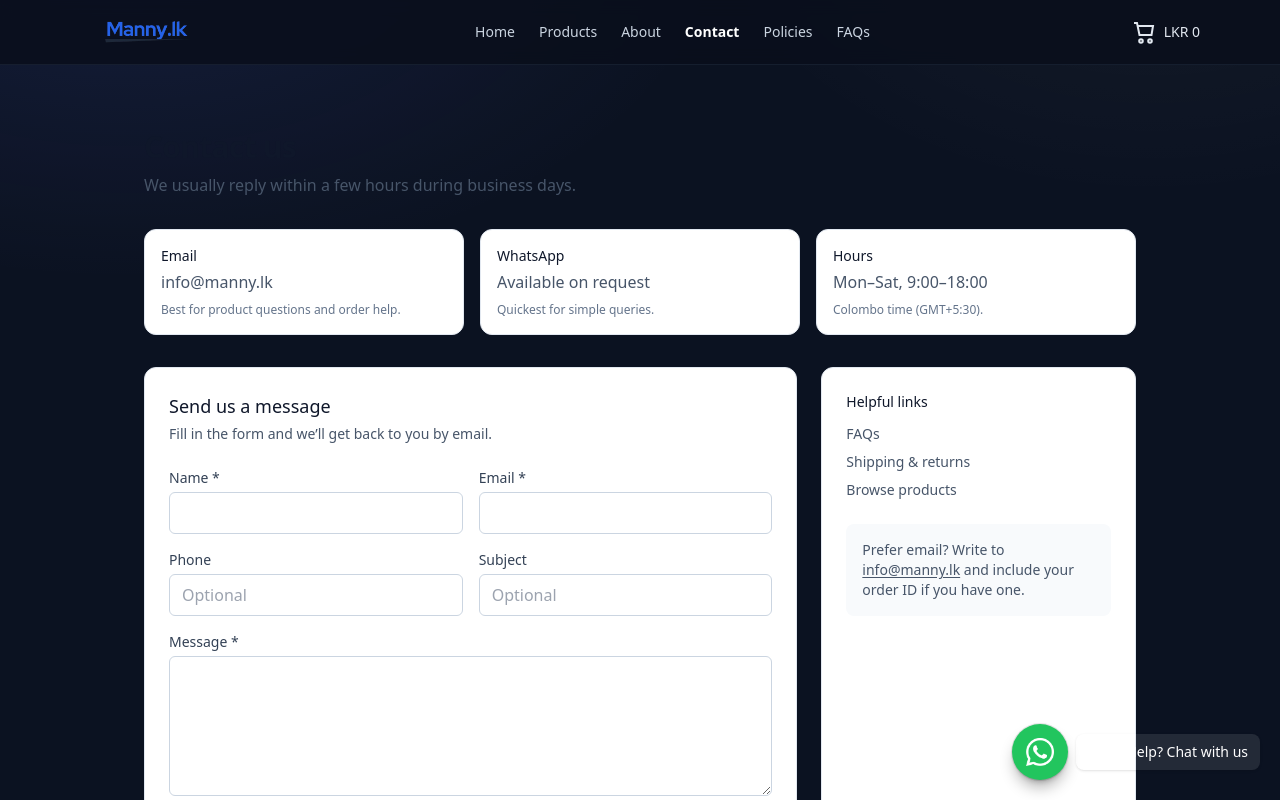
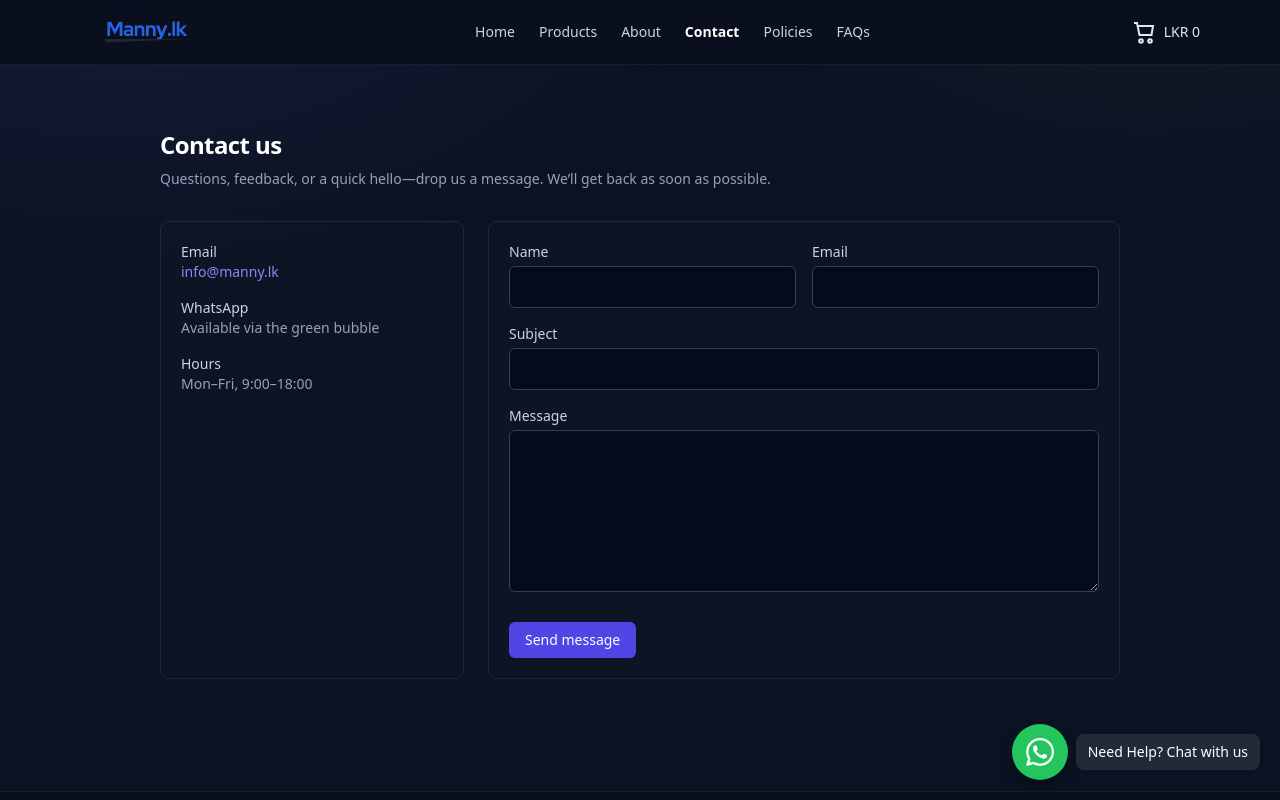
Before and after one commit to UdUdithaEdirisinghe/unm, a Next.js app: page /contact in a window 1280 px wide. Shown: the top 800 px of the page. Built offline with nearby package versions, Linux system fonts and the light colour scheme.

Commit message:
mailContact

```diff
--- a/src/app/api/contact/route.ts
+++ b/src/app/api/contact/route.ts
@@ -1,3 +1,4 @@
+// src/app/api/contact/route.ts
 import { NextResponse } from "next/server";
 import { sendContactEmail } from "../../../lib/mail";
 
@@ -8,27 +9,27 @@ const j = (d: any, s = 200) => NextResponse.json(d, { status: s });
 
 export async function POST(req: Request) {
   try {
-    const body = await req.json().catch(() => ({}));
+    const body = await req.json();
+    const { name = "", email = "", subject = "", message = "", company = "" } = body || {};
 
-    // simple honeypot (blocks most bots)
-    if (typeof body.website === "string" && body.website.trim() !== "") {
-      return j({ ok: true }); // pretend success
+    // Basic validation
+    const okEmail = typeof email === "string" && /\S+@\S+\.\S+/.test(email);
+    if (!name || !okEmail || !subject || !message) {
+      return j({ error: "Please fill all required fields." }, 400);
     }
+    // Honeypot check
+    if (company) return j({ ok: true }); // silently ignore bots
 
-    const name = String(body.name || "").trim();
-    const email = String(body.email || "").trim();
-    const phone = body.phone ? String(body.phone).trim() : "";
-    const subject = body.subject ? String(body.subject).trim() : "";
-    const message = String(body.message || "").trim();
+    await sendContactEmail({
+      name: String(name),
+      email: String(email),
+      subject: String(subject),
+      message: String(message),
+    });
 
-    if (!name || !email || !message) {
-      return j({ error: "Missing required fields." }, 400);
-    }
-
-    await sendContactEmail({ name, email, phone, subject, message });
     return j({ ok: true });
   } catch (e: any) {
-    console.error("[api/contact] error:", e?.message || e);
-    return j({ error: "Failed to send your message." }, 500);
+    console.error("contact route error:", e);
+    return j({ error: "Failed to send message." }, 500);
   }
 }
--- a/src/app/contact/ContactForm.tsx
+++ b/src/app/contact/ContactForm.tsx
@@ -1,34 +1,21 @@
+// src/app/contact/ContactForm.tsx
 "use client";
 
 import { useState } from "react";
-import toast, { Toaster } from "react-hot-toast";
-
-type FormState = {
-  name: string;
-  email: string;
-  phone: string;
-  subject: string;
-  message: string;
-  website: string; // honeypot
-};
+import toast from "react-hot-toast";
 
 export default function ContactForm() {
-  const [form, setForm] = useState<FormState>({
+  const [loading, setLoading] = useState(false);
+  const [form, setForm] = useState({
     name: "",
     email: "",
-    phone: "",
     subject: "",
     message: "",
-    website: "",
   });
-  const [loading, setLoading] = useState(false);
 
   async function onSubmit(e: React.FormEvent) {
     e.preventDefault();
-    if (!form.name || !form.email || !form.message) {
-      toast.error("Please fill name, email and message.");
-      return;
-    }
+    if (loading) return;
     setLoading(true);
     try {
       const res = await fetch("/api/contact", {
@@ -37,19 +24,11 @@ export default function ContactForm() {
         body: JSON.stringify(form),
       });
       const data = await res.json();
-      if (!res.ok || !data?.ok) throw new Error(data?.error || "Failed to send");
-
+      if (!res.ok) throw new Error(data?.error || "Failed to send message");
       toast.success("Thanks! Your message was sent.");
-      setForm({
-        name: "",
-        email: "",
-        phone: "",
-        subject: "",
-        message: "",
-        website: "",
-      });
+      setForm({ name: "", email: "", subject: "", message: "" });
     } catch (err: any) {
-      toast.error(err?.message || "Could not send message.");
+      toast.error(err?.message || "Something went wrong");
     } finally {
       setLoading(false);
     }
@@ -57,78 +36,68 @@ export default function ContactForm() {
 
   return (
     <form onSubmit={onSubmit} className="space-y-4">
-      <Toaster position="top-right" />
       <div className="grid gap-4 sm:grid-cols-2">
-        <div>
-          <label className="block text-sm font-medium text-slate-700">Name *</label>
+        <div className="sm:col-span-1">
+          <label className="block text-sm text-slate-300 mb-1">Name</label>
           <input
-            className="mt-1 w-full rounded-md border border-slate-300 bg-white px-3 py-2 outline-none focus:ring-2 focus:ring-slate-400"
+            required
             value={form.name}
             onChange={(e) => setForm({ ...form, name: e.target.value })}
-            required
+            className="w-full rounded-md border border-slate-700 bg-slate-950/60 px-3 py-2 text-slate-100 outline-none focus:ring-2 focus:ring-indigo-500"
           />
         </div>
-        <div>
-          <label className="block text-sm font-medium text-slate-700">Email *</label>
+        <div className="sm:col-span-1">
+          <label className="block text-sm text-slate-300 mb-1">Email</label>
           <input
             type="email"
-            className="mt-1 w-full rounded-md border border-slate-300 bg-white px-3 py-2 outline-none focus:ring-2 focus:ring-slate-400"
+            required
             value={form.email}
             onChange={(e) => setForm({ ...form, email: e.target.value })}
-            required
-          />
-        </div>
-      </div>
-
-      <div className="grid gap-4 sm:grid-cols-2">
-        <div>
-          <label className="block text-sm font-medium text-slate-700">Phone</label>
-          <input
-            className="mt-1 w-full rounded-md border border-slate-300 bg-white px-3 py-2 outline-none focus:ring-2 focus:ring-slate-400"
-            value={form.phone}
-            onChange={(e) => setForm({ ...form, phone: e.target.value })}
-            placeholder="Optional"
-          />
-        </div>
-        <div>
-          <label className="block text-sm font-medium text-slate-700">Subject</label>
-          <input
-            className="mt-1 w-full rounded-md border border-slate-300 bg-white px-3 py-2 outline-none focus:ring-2 focus:ring-slate-400"
-            value={form.subject}
-            onChange={(e) => setForm({ ...form, subject: e.target.value })}
-            placeholder="Optional"
+            className="w-full rounded-md border border-slate-700 bg-slate-950/60 px-3 py-2 text-slate-100 outline-none focus:ring-2 focus:ring-indigo-500"
           />
         </div>
       </div>
 
       <div>
-        <label className="block text-sm font-medium text-slate-700">Message *</label>
-        <textarea
-          className="mt-1 w-full min-h-[140px] rounded-md border border-slate-300 bg-white px-3 py-2 outline-none focus:ring-2 focus:ring-slate-400"
-          value={form.message}
-          onChange={(e) => setForm({ ...form, message: e.target.value })}
+        <label className="block text-sm text-slate-300 mb-1">Subject</label>
+        <input
           required
+          value={form.subject}
+          onChange={(e) => setForm({ ...form, subject: e.target.value })}
+          className="w-full rounded-md border border-slate-700 bg-slate-950/60 px-3 py-2 text-slate-100 outline-none focus:ring-2 focus:ring-indigo-500"
         />
       </div>
 
-      {/* Honeypot (spam trap) */}
+      <div>
+        <label className="block text-sm text-slate-300 mb-1">Message</label>
+        <textarea
+          required
+          rows={6}
+          value={form.message}
+          onChange={(e) => setForm({ ...form, message: e.target.value })}
+          className="w-full rounded-md border border-slate-700 bg-slate-950/60 px-3 py-2 text-slate-100 outline-none focus:ring-2 focus:ring-indigo-500"
+        />
+      </div>
+
+      {/* Honeypot (bot trap) */}
       <input
         type="text"
+        name="company"
+        autoComplete="off"
         tabIndex={-1}
-        autoComplete="off"
-        value={form.website}
-        onChange={(e) => setForm({ ...form, website: e.target.value })}
         className="hidden"
-        aria-hidden="true"
+        onChange={() => {}}
       />
 
-      <button
-        type="submit"
-        disabled={loading}
-        className="inline-flex items-center rounded-md bg-slate-900 px-4 py-2 text-white disabled:opacity-60"
-      >
-        {loading ? "Sending..." : "Send message"}
-      </button>
+      <div className="pt-2">
+        <button
+          type="submit"
+          disabled={loading}
+          className="inline-flex items-center rounded-md bg-indigo-600 px-4 py-2 text-sm font-medium text-white hover:bg-indigo-500 disabled:opacity-50"
+        >
+          {loading ? "Sending…" : "Send message"}
+        </button>
+      </div>
     </form>
   );
 }
--- a/src/app/contact/page.tsx
+++ b/src/app/contact/page.tsx
@@ -1,110 +1,66 @@
+// src/app/contact/page.tsx
+import Link from "next/link";
 import ContactForm from "./ContactForm";
 
-const brand = process.env.SITE_NAME || "Manny.lk";
-const contactEmail = process.env.MAIL_TO_CONTACT || "info@manny.lk";
-const wa = (process.env.NEXT_PUBLIC_WHATSAPP_PHONE || "").replace(/[^\d]/g, "");
-const waHref = wa ? `https://wa.me/${wa}` : null;
+export const dynamic = "force-static";
 
 export const metadata = {
-  title: `Contact — ${brand}`,
-  description:
-    "Questions about products or an existing order? Reach out — we’re happy to help.",
+  title: "Contact",
 };
+
+const WHATSAPP = process.env.NEXT_PUBLIC_WHATSAPP_PHONE
+  ? `https://wa.me/${String(process.env.NEXT_PUBLIC_WHATSAPP_PHONE).replace(/[^\d]/g, "")}`
+  : null;
 
 export default function ContactPage() {
   return (
-    <div className="mx-auto max-w-5xl px-4 py-10">
-      {/* Hero */}
-      <div className="mb-8">
-        <h1 className="text-3xl font-semibold tracking-tight text-slate-900">
-          Contact us
-        </h1>
-        <p className="mt-2 text-slate-600">
-          We usually reply within a few hours during business days.
+    <div className="mx-auto max-w-5xl px-4 sm:px-6 lg:px-8 py-10">
+      <h1 className="text-2xl font-semibold tracking-tight mb-2">Contact us</h1>
+      <p className="text-sm text-slate-400 mb-8">
+        Questions, feedback, or a quick hello—drop us a message. We’ll get back as soon as possible.
       </p>
+
+      <div className="grid gap-6 md:grid-cols-3">
+        {/* Info card */}
+        <div className="md:col-span-1 rounded-lg border border-slate-800 bg-slate-900/40 p-5">
+          <div className="space-y-4 text-sm">
+            <div>
+              <div className="text-slate-300 font-medium">Email</div>
+              <Link
+                href={`mailto:${process.env.MAIL_TO_CONTACT || "info@manny.lk"}`}
+                className="text-indigo-400 hover:text-indigo-300"
+              >
+                {process.env.MAIL_TO_CONTACT || "info@manny.lk"}
+              </Link>
             </div>
 
-      {/* Quick options */}
-      <div className="grid gap-4 sm:grid-cols-2 lg:grid-cols-3 mb-8">
-        <div className="rounded-xl border border-slate-200 bg-white p-4">
-          <div className="text-sm font-medium text-slate-900">Email</div>
+            <div>
+              <div className="text-slate-300 font-medium">WhatsApp</div>
+              {WHATSAPP ? (
                 <a
-            href={`mailto:${contactEmail}`}
-            className="mt-1 inline-block text-slate-600 hover:text-slate-900"
+                  href={WHATSAPP}
+                  target="_blank"
+                  rel="noreferrer"
+                  className="inline-flex items-center rounded-md border border-slate-700 px-3 py-1.5 mt-1 text-slate-200 hover:bg-slate-800"
                 >
-            {contactEmail}
+                  Chat on WhatsApp
                 </a>
-          <p className="mt-2 text-xs text-slate-500">
-            Best for product questions and order help.
-          </p>
+              ) : (
+                <div className="text-slate-400">Available via the green bubble</div>
+              )}
             </div>
 
-        <div className="rounded-xl border border-slate-200 bg-white p-4">
-          <div className="text-sm font-medium text-slate-900">WhatsApp</div>
-          {waHref ? (
-            <a
-              href={waHref}
-              target="_blank"
-              rel="noopener noreferrer"
-              className="mt-1 inline-block text-slate-600 hover:text-slate-900"
-            >
-              {`+${wa}`}
-            </a>
-          ) : (
-            <div className="mt-1 text-slate-600">Available on request</div>
-          )}
-          <p className="mt-2 text-xs text-slate-500">Quickest for simple queries.</p>
+            <div>
+              <div className="text-slate-300 font-medium">Hours</div>
+              <div className="text-slate-400">Mon–Fri, 9:00–18:00</div>
             </div>
-
-        <div className="rounded-xl border border-slate-200 bg-white p-4">
-          <div className="text-sm font-medium text-slate-900">Hours</div>
-          <div className="mt-1 text-slate-600">Mon–Sat, 9:00–18:00</div>
-          <p className="mt-2 text-xs text-slate-500">Colombo time (GMT+5:30).</p>
           </div>
         </div>
 
-      {/* Content grid */}
-      <div className="grid gap-6 lg:grid-cols-3">
-        {/* Form */}
-        <div className="lg:col-span-2 rounded-xl border border-slate-200 bg-white p-6">
-          <h2 className="text-lg font-medium text-slate-900">Send us a message</h2>
-          <p className="mt-1 text-sm text-slate-600">
-            Fill in the form and we’ll get back to you by email.
-          </p>
-          <div className="mt-6">
+        {/* Form card */}
+        <div className="md:col-span-2 rounded-lg border border-slate-800 bg-slate-900/40 p-5">
           <ContactForm />
         </div>
-        </div>
-
-        {/* Side info (keeps layout consistent with other pages) */}
-        <aside className="rounded-xl border border-slate-200 bg-white p-6">
-          <h3 className="text-sm font-medium text-slate-900">Helpful links</h3>
-          <ul className="mt-3 space-y-2 text-sm">
-            <li>
-              <a href="/faq" className="text-slate-600 hover:text-slate-900">
-                FAQs
-              </a>
-            </li>
-            <li>
-              <a href="/policies" className="text-slate-600 hover:text-slate-900">
-                Shipping & returns
-              </a>
-            </li>
-            <li>
-              <a href="/products" className="text-slate-600 hover:text-slate-900">
-                Browse products
-              </a>
-            </li>
-          </ul>
-
-          <div className="mt-6 rounded-lg bg-slate-50 p-4 text-sm text-slate-600">
-            Prefer email? Write to{" "}
-            <a href={`mailto:${contactEmail}`} className="underline underline-offset-2">
-              {contactEmail}
-            </a>{" "}
-            and include your order ID if you have one.
-          </div>
-        </aside>
       </div>
     </div>
   );
--- a/src/lib/mail.ts
+++ b/src/lib/mail.ts
@@ -98,11 +98,7 @@ function renderCustomerEmail(o: OrderEmail) {
           ${o.customer.shipToDifferent.address}, ${o.customer.shipToDifferent.city}${
         o.customer.shipToDifferent.postal ? " " + o.customer.shipToDifferent.postal : ""
       }<br/>
-          ${
-            o.customer.shipToDifferent.phone
-              ? `Phone: ${o.customer.shipToDifferent.phone}`
-              : ""
-          }
+          ${o.customer.shipToDifferent.phone ? `Phone: ${o.customer.shipToDifferent.phone}` : ""}
         </div>
       </div>`
     : "";
@@ -143,13 +139,7 @@ function renderCustomerEmail(o: OrderEmail) {
 
         <div style="margin-top:12px;text-align:right;color:#334155">
           <div>Subtotal: <b>${money(o.subtotal)}</b></div>
-          ${
-            o.promoDiscount
-              ? `<div>Discount ${
-                  o.promoCode ? `(${o.promoCode})` : ""
-                }: <b>-${money(o.promoDiscount)}</b></div>`
-              : ""
-          }
+          ${o.promoDiscount ? `<div>Discount ${o.promoCode ? `(${o.promoCode})` : ""}: <b>-${money(o.promoDiscount)}</b></div>` : ""}
           <div>Shipping: <b>${o.freeShipping ? "Free" : money(o.shipping)}</b></div>
           <div style="margin-top:8px;font-size:16px">Grand Total: <b>${money(o.total)}</b></div>
         </div>
@@ -159,17 +149,11 @@ function renderCustomerEmail(o: OrderEmail) {
         <div style="font-weight:600;margin-bottom:6px">Billing</div>
         <div style="color:#334155;line-height:1.6">
           ${o.customer.firstName} ${o.customer.lastName}<br/>
-          ${o.customer.address}, ${o.customer.city}${
-    o.customer.postal ? " " + o.customer.postal : ""
-  }<br/>
-          ${o.customer.phone ? `Phone: ${o.customer.phone}<br/>` : ""}Email: ${
-    o.customer.email
-  }
+          ${o.customer.address}, ${o.customer.city}${o.customer.postal ? " " + o.customer.postal : ""}<br/>
+          ${o.customer.phone ? `Phone: ${o.customer.phone}<br/>` : ""}Email: ${o.customer.email}
         </div>
         <div style="margin-top:10px;color:#334155">
-          <b>Payment:</b> ${
-            o.paymentMethod === "BANK" ? "Direct Bank Transfer" : "Cash on Delivery"
-          }${o.bankSlipUrl ? ` — <a href="${o.bankSlipUrl}">Bank slip</a>` : ""}
+          <b>Payment:</b> ${o.paymentMethod === "BANK" ? "Direct Bank Transfer" : "Cash on Delivery"}${o.bankSlipUrl ? ` — <a href="${o.bankSlipUrl}">Bank slip</a>` : ""}
         </div>
       </div>
 
@@ -179,33 +163,25 @@ function renderCustomerEmail(o: OrderEmail) {
       <div style="padding:16px;border:1px solid #e5e7eb;border-radius:8px;background:#f8fafc">
         <div style="font-weight:600;margin-bottom:6px">Need help?</div>
         <div style="color:#334155;line-height:1.6">
-          If you have any questions,
-          ${
-            waHref
-              ? `chat with us on <a href="${waHref}">WhatsApp</a>`
-              : "chat with us on WhatsApp"
-          }
-          or email <a href="mailto:${contactEmail}">${contactEmail}</a>.
+          If you have any questions, ${waHref ? `chat with us on <a href="${waHref}">WhatsApp</a>` : "chat with us on WhatsApp"} or email <a href="mailto:${contactEmail}">${contactEmail}</a>.
         </div>
       </div>
 
       <div style="text-align:center;color:#94a3b8;margin-top:16px;font-size:12px">
-        © ${new Date().getFullYear()} ${brand}. All rights reserved.
+        ©️ ${new Date().getFullYear()} ${brand}. All rights reserved.
       </div>
 
     </div>
   </div>`;
 }
 
-/* ----------------- admin email (now shows Shipping + Notes too) ----------------- */
+/* ----------------- admin email ----------------- */
 
 function renderAdminEmail(o: OrderEmail) {
   const shippingLine = o.customer.shipToDifferent
     ? `<div><b>Ship to:</b> ${[
         o.customer.shipToDifferent.name,
-        `${o.customer.shipToDifferent.address}, ${o.customer.shipToDifferent.city}${
-          o.customer.shipToDifferent.postal ? " " + o.customer.shipToDifferent.postal : ""
-        }`,
+        `${o.customer.shipToDifferent.address}, ${o.customer.shipToDifferent.city}${o.customer.shipToDifferent.postal ? " " + o.customer.shipToDifferent.postal : ""}`,
         o.customer.shipToDifferent.phone ? `Phone: ${o.customer.shipToDifferent.phone}` : "",
       ]
         .filter(Boolean)
@@ -221,9 +197,7 @@ function renderAdminEmail(o: OrderEmail) {
     <h2 style="margin:0 0 8px">New order received: ${o.id}</h2>
     <div>Time: ${fmtDate(o.createdAt)}</div>
     <div>Payment: ${o.paymentMethod}${o.bankSlipUrl ? ` — Slip: ${o.bankSlipUrl}` : ""}</div>
-    <div>Customer: ${o.customer.firstName} ${o.customer.lastName} — ${o.customer.email}${
-    o.customer.phone ? " / " + o.customer.phone : ""
-  }</div>
+    <div>Customer: ${o.customer.firstName} ${o.customer.lastName} — ${o.customer.email}${o.customer.phone ? " / " + o.customer.phone : ""}</div>
     ${shippingLine}
     ${notesLine}
     <table cellspacing="0" cellpadding="0" style="border-collapse:collapse;border:1px solid #e5e7eb;width:100%;margin:12px 0">
@@ -237,11 +211,7 @@ function renderAdminEmail(o: OrderEmail) {
       </thead>
       <tbody>${itemsTable(o.items)}</tbody>
     </table>
-    <div>Subtotal: <b>${money(o.subtotal)}</b> ${
-    o.promoDiscount ? `| Discount: -${money(o.promoDiscount)} (${o.promoCode ?? "code"})` : ""
-  } | Shipping: <b>${o.freeShipping ? "Free" : money(o.shipping)}</b> | Grand: <b>${money(
-    o.total
-  )}</b></div>
+    <div>Subtotal: <b>${money(o.subtotal)}</b> ${o.promoDiscount ? `| Discount: -${money(o.promoDiscount)} (${o.promoCode ?? "code"})` : ""} | Shipping: <b>${o.freeShipping ? "Free" : money(o.shipping)}</b> | Grand: <b>${money(o.total)}</b></div>
   </div>`;
 }
 
@@ -253,7 +223,7 @@ async function makeTransport(host: string, port: number, secure: boolean) {
   const t = nodemailer.createTransport({
     host,
     port,
-    secure, // false for 587, true for 465
+    secure,
     auth: { user: SMTP_USER, pass: SMTP_PASS },
     authMethod: "LOGIN",
     requireTLS: !secure,
@@ -307,7 +277,7 @@ async function reallySend(opts: SendMailOptions) {
 export async function sendOrderEmails(order: OrderEmail) {
   const fallbackFrom = `Manny.lk <${SMTP_USER}>`;
   const fromHeader =
-    MAIL_FROM && String(MAIL_FROM).toLowerCase().includes(String(SMTP_USER).toLowerCase())
+    MAIL_FROM && SMTP_USER && MAIL_FROM.toLowerCase().includes(SMTP_USER.toLowerCase())
       ? MAIL_FROM
       : fallbackFrom;
 
@@ -345,7 +315,7 @@ function escapeHtml(s: string) {
     .replace(/'/g, "&#039;");
 }
 
-// --- add this at the bottom of src/lib/mail.ts ---
+/* ----------------- contact email ----------------- */
 
 type ContactPayload = {
   name: string;
@@ -356,16 +326,12 @@ type ContactPayload = {
 };
 
 export async function sendContactEmail(payload: ContactPayload) {
-  const {
-    SMTP_USER,
-    MAIL_FROM,
-    MAIL_TO_CONTACT = "info@manny.lk",
-  } = process.env as Record<string, string | undefined>;
-
-  // Force the From to be the authenticated mailbox (Zoho requirement)
-  const fromHeader = MAIL_FROM && SMTP_USER && MAIL_FROM.toLowerCase().includes(SMTP_USER.toLowerCase())
-    ? MAIL_FROM
-    : `Manny.lk <${SMTP_USER}>`;
+  const to = MAIL_TO_CONTACT || "info@manny.lk";
+  const fallbackFrom = `Manny.lk <${SMTP_USER}>`;
+  const fromHeader =
+    MAIL_FROM && SMTP_USER && MAIL_FROM.toLowerCase().includes(SMTP_USER.toLowerCase())
+      ? MAIL_FROM
+      : fallbackFrom;
 
   const html = `
     <div style="font-family:system-ui,-apple-system,Segoe UI,Roboto,Helvetica,Arial,sans-serif;color:#0f172a">
@@ -381,15 +347,15 @@ export async function sendContactEmail(payload: ContactPayload) {
   `;
 
   try {
-    const t = await getTransporter(); // uses your existing verified transporter
+    const t = await getTransporter();
     await t.sendMail({
       from: fromHeader,
-      to: MAIL_TO_CONTACT,
-      replyTo: payload.email,        // you can reply straight to the customer
-      subject: `New inquiry from ${payload.name || "Customer"}`,
+      to,
+      replyTo: payload.email,
+      subject: `[Contact] ${payload.subject || "Message"} — ${payload.name || "Customer"}`,
       html,
     });
-    console.log("[contact] sent to", MAIL_TO_CONTACT);
+    console.log("[contact] sent to", to);
   } catch (err: any) {
     console.error("[contact] send failed:", err?.message || err);
     throw err;
```
Lines whose indentation alone changed are shown as unchanged.
